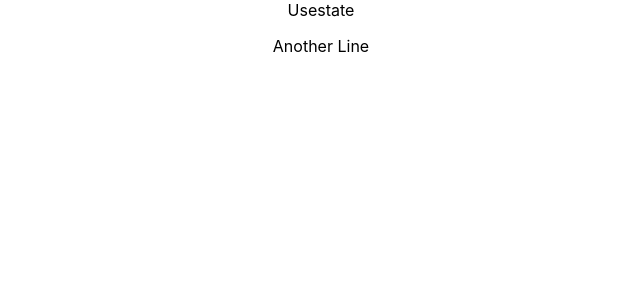
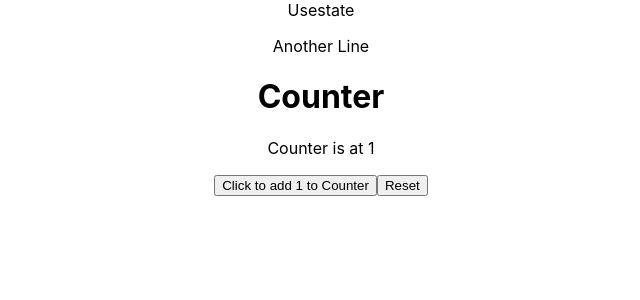
Before and after one commit to Shrifti/usestate, a React (Create React App) app: page / in a window 1280 px wide. Shown: the top 300 px of the page, without its empty margins (319-959 px from the left). Built offline with nearby package versions, Linux system fonts and the light colour scheme.

Commit message:
Targil bayet

```diff
--- a/src/App.js
+++ b/src/App.js
@@ -1,10 +1,12 @@
-import './App.css';
+import './App.css'
+import Counter from './Counter';
 
 function App() {
   return (
     <div className="App">
       Usestate
       <p>Another Line</p>
+      <Counter/>
     </div>
   );
 }
--- /dev/null
+++ b/src/Counter.js
@@ -0,0 +1,28 @@
+import { useState } from "react";
+function Counter() {
+    const [count, setCount] = useState(1)
+    function incr(){
+        setCount(
+            function(oldCount){
+                return oldCount + 1
+            }
+        )
+    }
+    function Res(){
+        setCount(
+            function(oldCount){
+                return 0
+            }
+        )
+    }
+    return (
+      <div>
+        <h1>Counter</h1>
+        <p>Counter is at {count}</p>
+        <button onClick={incr}>Click to add 1 to Counter</button>
+        <button onClick={Res}>Reset</button>
+      </div>
+    );
+  }
+
+  export default Counter;
```
